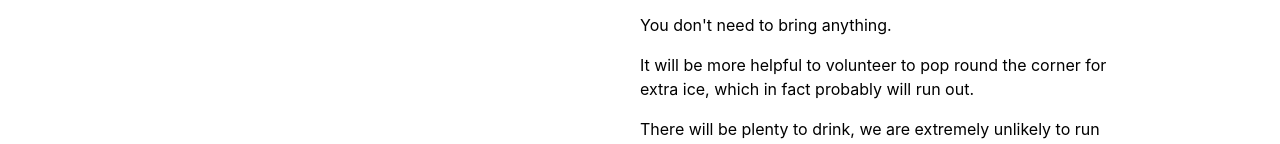
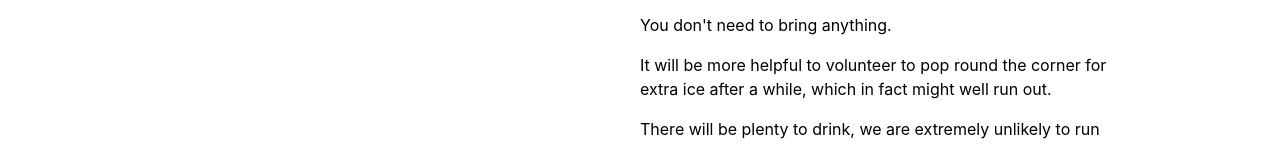
Before and after one commit to byinvitationonly/byinvitationonly.github.io, a plain HTML site: page index.html in a window 1280 px wide. Shown: the part 773-917 px from the top of the page. Drawn offline with nearby package versions, Linux system fonts and the light colour scheme.

Commit message:
Update index.html

```diff
--- a/index.html
+++ b/index.html
@@ -50,7 +50,7 @@
         </p>
         <p class="f5 lh-copy measure">
           It will be more helpful to volunteer to pop round the corner
-          for extra ice, which in fact probably will run out.
+          for extra ice after a while, which in fact might well run out.
         </p>
         <p class="f5 lh-copy measure">
           There will be plenty
```
